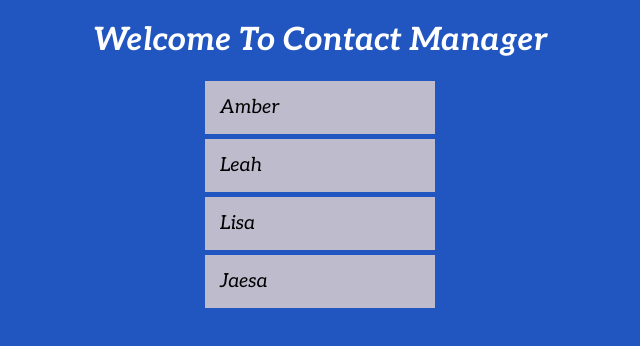
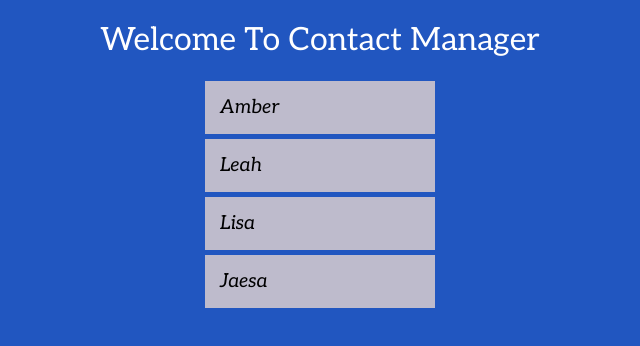
Before and after one commit to giacomo9999/baby_name_fetch_and_filter_181220, a React (Create React App) app: page / in a window 1280 px wide. Shown: the top 346 px of the page, without its empty margins (320-960 px from the left). Built offline with nearby package versions, Linux system fonts and the light colour scheme.

Commit message:
done with styling for now...proceeding to real work.

```diff
--- a/src/App.css
+++ b/src/App.css
@@ -1,5 +1,9 @@
 header {
   font-weight: 300;
-  font-style: italic;
+  /* font-style: italic; */
   text-align: center;
 }
+
+h1 {
+  font-weight: 400;
+}
```
